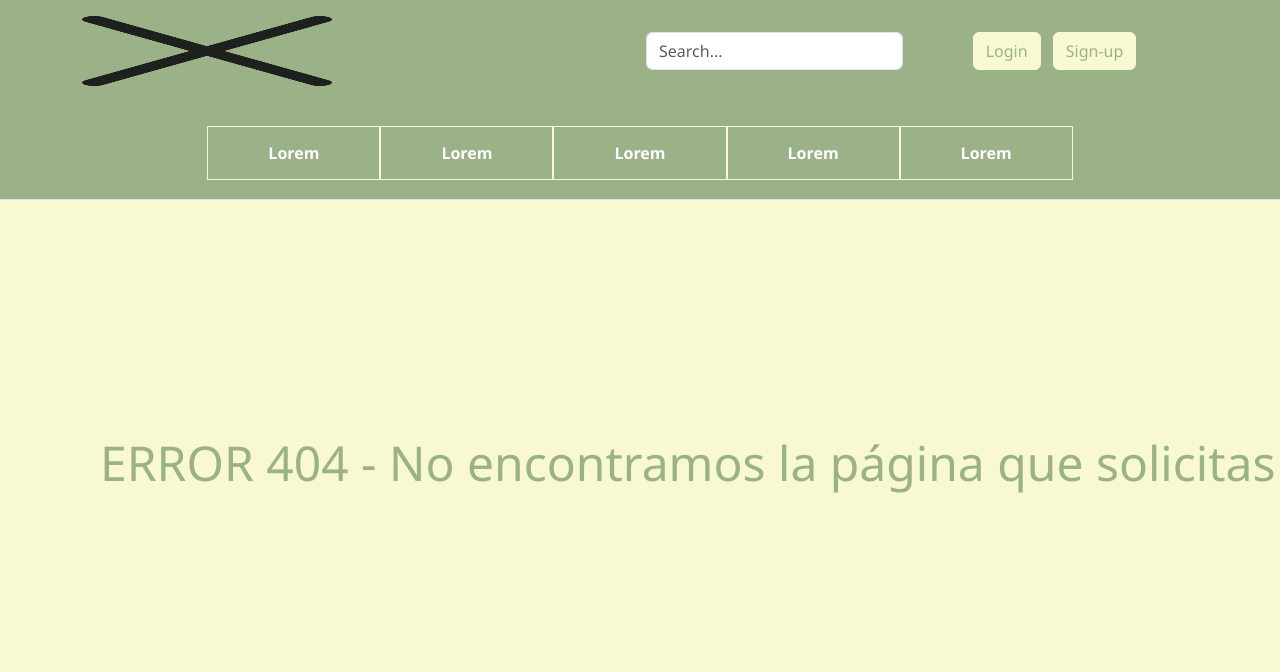
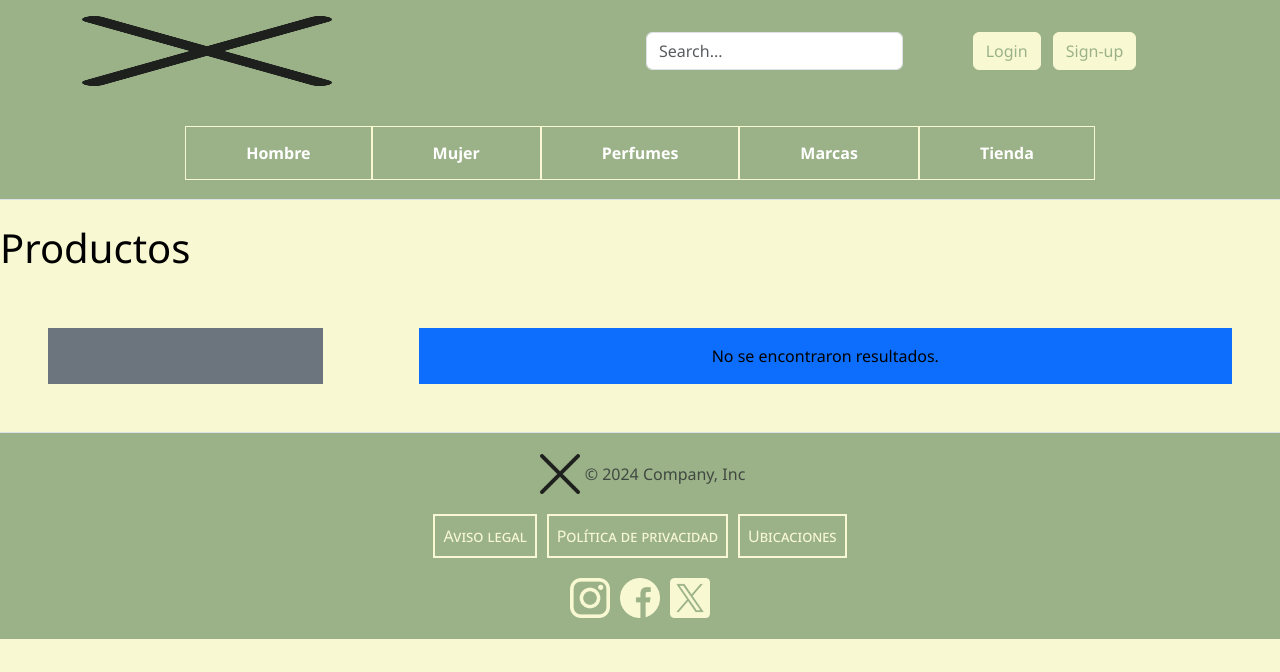
Before and after one commit to moingi/perfums, a PHP site: a page that uses index.php in a window 1280 px wide. Shown: the top 672 px of the page. Run offline with PHP 8.4, Linux system fonts and the light colour scheme; tables that the repository leaves empty or names only in its code hold one stand-in row (values such as "Sample post").

Commit message:
23-10-24

```diff
--- /dev/null
+++ b/css/productos.scss
@@ -0,0 +1,3 @@
+.productos_sep{
+
+}
--- a/db/change_mail.php
+++ b/db/change_mail.php
@@ -2,11 +2,7 @@
 
 session_start();
 
-$connect = mysqli_connect("localhost","root","", "db_perfums");
-
-if(!$connect){
-    die("ERROR: Could not connect. " . mysqli_connect_error());
-}
+require_once("connect.php");
 
 if ($_SERVER['REQUEST_METHOD'] == 'POST') {
         $mail = $_POST["mail"];
--- a/db/change_passwd.php
+++ b/db/change_passwd.php
@@ -2,11 +2,7 @@
 
 session_start();
 
-$connect = mysqli_connect("localhost","root","", "db_perfums");
-
-if(!$connect){
-    die("ERROR: Could not connect. " . mysqli_connect_error());
-}
+require_once("connect.php");
 
 if ($_SERVER['REQUEST_METHOD'] == 'POST') {
 
--- /dev/null
+++ b/db/connect.php
@@ -0,0 +1,7 @@
+<?php
+    $connect = mysqli_connect("localhost","root","", "db_perfums");
+
+    if(!$connect){
+        die("ERROR: Could not connect. " . mysqli_connect_error());
+    }
+?>
--- a/db/login_sql.php
+++ b/db/login_sql.php
@@ -2,11 +2,7 @@
 
 session_start();
 
-$connect = mysqli_connect("localhost","root","", "db_perfums");
-
-if(!$connect){
-    die("ERROR: Could not connect. " . mysqli_connect_error());
-}
+require_once("connect.php");
 
 if ($_SERVER['REQUEST_METHOD'] == 'POST') {
 
--- a/db/register_sql.php
+++ b/db/register_sql.php
@@ -1,10 +1,6 @@
 <?php
 
-$connect = mysqli_connect("localhost","root","", "db_perfums");
-
-if(!$connect){
-    die("ERROR: Could not connect. " . mysqli_connect_error());
-}
+require_once("connect.php");
 
 if ($_SERVER['REQUEST_METHOD'] == 'POST') {
         $nombre = $_POST["nombre"];
--- a/db/upload_user.php
+++ b/db/upload_user.php
@@ -2,11 +2,7 @@
 
 session_start();
 
-$connect = mysqli_connect("localhost","root","", "db_perfums");
-
-if(!$connect){
-    die("ERROR: Could not connect. " . mysqli_connect_error());
-}
+require_once("connect.php");
 
 if ($_SERVER['REQUEST_METHOD'] == 'POST') {
         $nombre = $_POST["nombre"];
--- a/index.php
+++ b/index.php
@@ -15,7 +15,9 @@
         'register' => 'pages/register.php',
         'politicas-de-privacidad' => 'pages/politicas de privacidad.php',
         'usuario' => 'pages/user.php',
-        'carrito' => 'pages/carrito.php'
+        'carrito' => 'pages/carrito.php',
+        'listado' => 'pages/listado.php',
+        'producto' => 'pages/producto.php',
     ];
 
     // Verifica si la ruta existe en la lista de rutas permitidas
--- /dev/null
+++ b/pages/listado.php
@@ -0,0 +1,63 @@
+<!DOCTYPE html>
+<html lang="en">
+    <head>
+        <meta charset="UTF-8">
+        <meta name="viewport" content="width=device-width, initial-scale=1.0">
+        <link rel="stylesheet" href="../css/header.css">
+        <link rel="stylesheet" href="../css/footer.css">
+        <link rel="stylesheet" href="../css/general.css">
+        <link rel="stylesheet" href="../css/color.css">
+        <link href="https://cdn.jsdelivr.net/npm/bootstrap@5.3.3/dist/css/bootstrap.min.css" rel="stylesheet" integrity="sha384-QWTKZyjpPEjISv5WaRU9OFeRpok6YctnYmDr5pNlyT2bRjXh0JMhjY6hW+ALEwIH" crossorigin="anonymous">
+        <script src="https://cdn.jsdelivr.net/npm/bootstrap@5.3.3/dist/js/bootstrap.bundle.min.js" integrity="sha384-YvpcrYf0tY3lHB60NNkmXc5s9fDVZLESaAA55NDzOxhy9GkcIdslK1eN7N6jIeHz" crossorigin="anonymous"></script>
+        <title>Productos - Lorem</title>
+    </head>
+    <body>
+
+        <?php require __DIR__ . '/../templates/header.php';?>
+
+        <div class="productos_sep">
+            <h1>Productos</h1>
+            <div class="d-flex">
+                <div class="w-25 p-3 m-5 h-auto d-inline-block bg-secondary">
+
+                </div>
+                <div class="w-75 p-3 m-5 d-flex justify-content-center h-auto d-inline-block bg-primary row">
+                    <?php
+                        $categoria=$_GET["categoria"];
+
+                        require __DIR__ . '/../db/connect.php';
+
+                        $sql = "SELECT * FROM perfumes WHERE genero_perf = '".$_GET["categoria"]."'";
+
+                        $resultado = $connect->query($sql);
+
+                        $arrayResultado = array();
+
+                        if ($resultado->num_rows > 0) {
+                            while ($fila = $resultado->fetch_assoc()) {
+                                // $arrayResultado[] = $fila;
+                                ?>
+
+                                    <a href="/producto?idperf=<?php echo $fila["id_perf"];?>" class="col-sm-3 pt-5 pb-4 m-3 text-center border rounded"><div>
+                                        <img src="../img/productos/<?php echo $fila["imagen_perf"];?>" width="150 px">
+                                        <h3><?php echo $fila["name_perf"];?></h3>
+                                        <p><?php echo $fila["precio_perf"];?> €</p>
+                                    </div></a>
+
+                                <?php
+                            }
+                        } else {
+                            echo "No se encontraron resultados.";
+                        }
+                        // foreach ($arrayResultado as $elemento) {
+                        //     var_dump($elemento);
+                        //     echo "<br><br>";
+                        // };
+
+                    ?>
+                </div>
+            </div>
+        </div>
+        <?php require __DIR__ . '/../templates/footer.html'; ?>
+    </body>
+</html>
--- a/pages/login.php
+++ b/pages/login.php
@@ -36,5 +36,5 @@
 
 
     <?php require __DIR__ . '/../templates/footer.html'; ?>
-    </body>
+</body>
 </html>
--- a/templates/header.php
+++ b/templates/header.php
@@ -41,11 +41,11 @@
     <button class="menu-toggle" id="menuToggle">&#9776;</button>
   <nav class="navbar" id="navbar">
     <ul>
-      <li><a href="#home">Lorem</a></li>
-      <li><a href="#about">Lorem</a></li>
-      <li><a href="#services">Lorem</a></li>
-      <li><a href="#contact">Lorem</a></li>
-      <li><a href="#contact">Lorem</a></li>
+      <li><a href="/listado?categoria=man">Hombre</a></li>
+      <li><a href="/listado?categoria=woman">Mujer</a></li>
+      <li><a href="/listado">Perfumes</a></li>
+      <li><a href="/listado">Marcas</a></li>
+      <li><a href="#contact">Tienda</a></li>
     </ul>
   </nav>
 
```
Also changed, not shown: pages/producto.php (added, +21 -0 lines), img/productos/pruebas.png (added).
